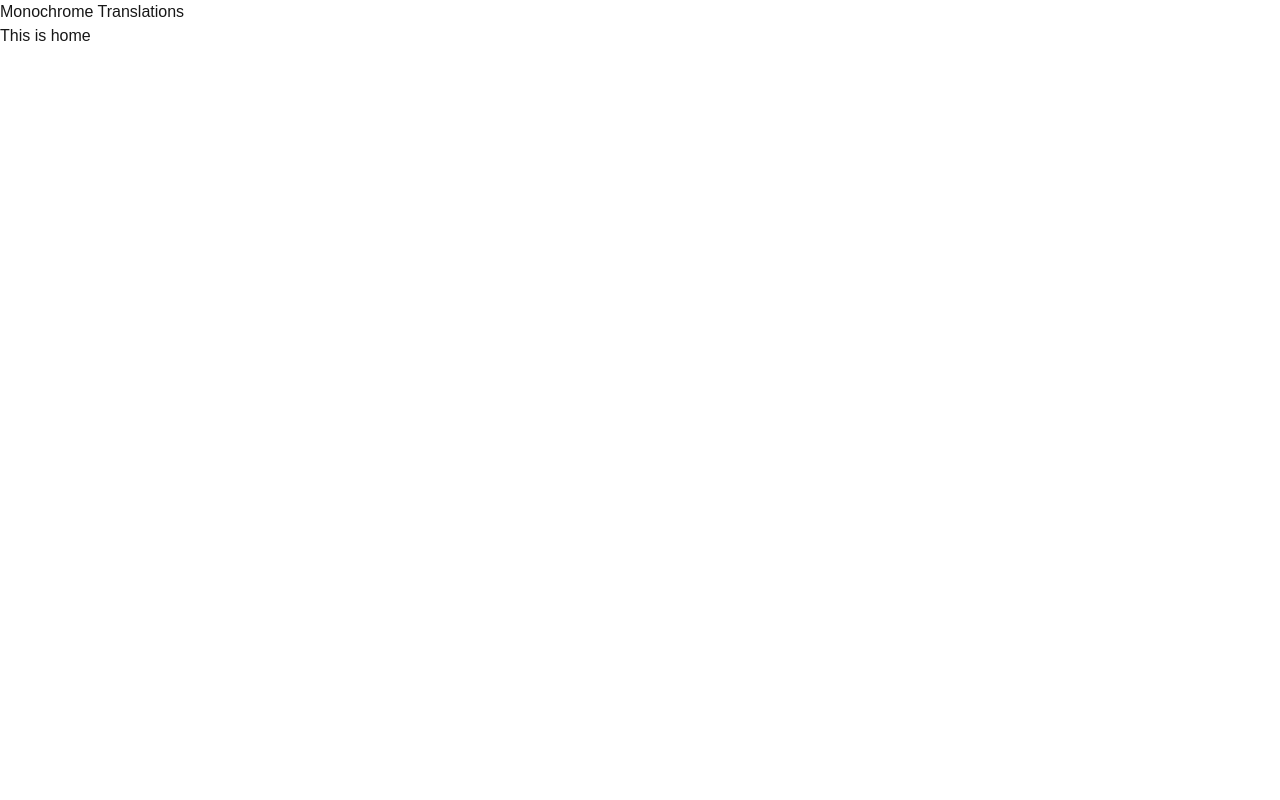
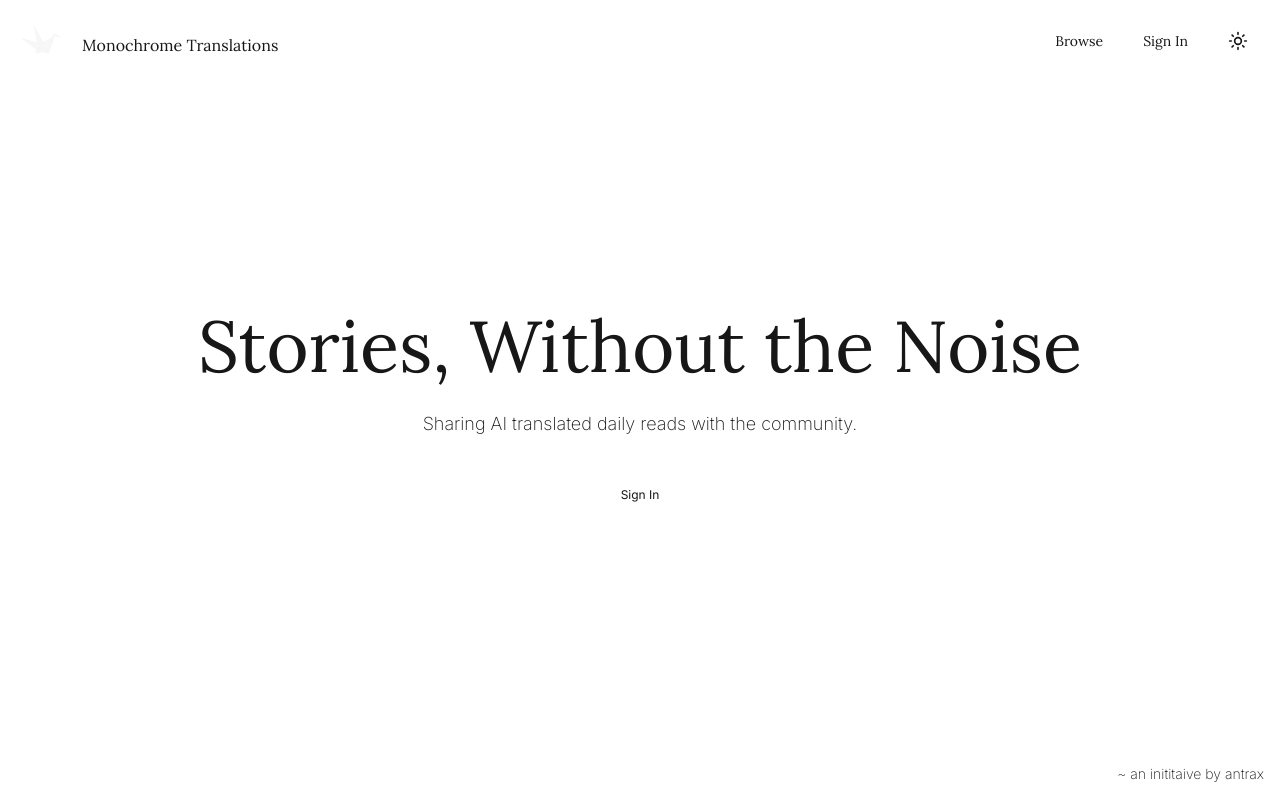
Before and after one commit to chaos-antrax/monochrometl-reader, a Next.js app: page / in a window 1280 px wide. Built offline with nearby package versions, Linux system fonts and the light colour scheme.

Commit message:
feat(page): landing

```diff
--- a/package.json
+++ b/package.json
@@ -13,6 +13,7 @@
     "lucide-react": "^1.25.0",
     "mongodb": "^7.5.0",
     "next": "16.2.11",
+    "next-themes": "^0.4.6",
     "react": "19.2.4",
     "react-dom": "19.2.4",
     "zod": "^4.4.3"
--- a/src/app/globals.css
+++ b/src/app/globals.css
@@ -3,6 +3,7 @@
 :root {
   --background: #ffffff;
   --foreground: #171717;
+  --theme-color: #f7f7f5;
 }
 
 @theme {
@@ -13,6 +14,7 @@
 @theme inline {
   --color-background: var(--background);
   --color-foreground: var(--foreground);
+  --color-theme: var(--theme-color);
   --font-sans: var(--font-geist-sans);
   --font-mono: var(--font-geist-mono);
 }
@@ -21,6 +23,7 @@
   :root {
     --background: #0a0a0a;
     --foreground: #ededed;
+    --theme-color: #1e1e1e;
   }
 }
 
--- a/src/app/layout.tsx
+++ b/src/app/layout.tsx
@@ -36,6 +36,7 @@ export default function RootLayout({
   return (
     <html
       lang="en"
+      suppressHydrationWarning
       className={`${geistSans.variable} ${geistMono.variable} ${inter.variable} ${lora.variable} h-full antialiased`}
     >
       <body className="min-h-full flex flex-col">
--- /dev/null
+++ b/src/app/novels/page.tsx
@@ -0,0 +1,7 @@
+import React from "react";
+
+const Novels = () => {
+  return <div>Novels</div>;
+};
+
+export default Novels;
--- a/src/app/page.tsx
+++ b/src/app/page.tsx
@@ -1,5 +1,28 @@
+import Button from "@/components/Button";
 import Image from "next/image";
 
 export default function Home() {
-  return <div>This is home</div>;
+  return (
+    <div>
+      <main className="xl:items-center justify-center max-w-3xl xl:max-w-full flex flex-col gap-6 xl:text-center px-10 md:px-16 mt-30 md:mt-56">
+        <h1 className="font-lora text-5xl md:text-7xl leading-14 md:leading-20">
+          Stories, Without the Noise
+        </h1>
+        <p className="font-inter font-extralight text-lg xl:text-md">
+          Sharing AI translated daily reads with the community.
+        </p>
+      </main>
+      <p className="font-inter text-sm font-extralight bottom-4 absolute right-4">
+        ~ an inititaive by antrax
+      </p>
+      <div className="flex gap-4 md:gap-10 xl:justify-center mt-10 px-10 md:px-16">
+        <Button type="block" className="block md:hidden">
+          Browse
+        </Button>
+        <Button type="block" href="/signup">
+          Sign In
+        </Button>
+      </div>
+    </div>
+  );
 }
--- /dev/null
+++ b/src/app/signin/page.tsx
@@ -0,0 +1,7 @@
+import React from "react";
+
+const SignIn = () => {
+  return <div>Sign In</div>;
+};
+
+export default SignIn;
--- /dev/null
+++ b/src/app/signup/page.tsx
@@ -0,0 +1,7 @@
+import React from "react";
+
+const SignUp = () => {
+  return <div>Sign Up</div>;
+};
+
+export default SignUp;
--- a/src/components/Button.tsx
+++ b/src/components/Button.tsx
@@ -1,7 +1,25 @@
-import React from "react";
+import Link from "next/link";
 
-const Button = () => {
-  return <div></div>;
+interface ButtonProps {
+  href?: string;
+  type?: "minimal" | "block";
+  className?: string;
+  children: React.ReactNode;
+}
+
+const Button = ({ href, type, children, className }: ButtonProps) => {
+  return type === "block" ? (
+    <Link
+      href={href || "#"}
+      className={`${className} border border-white/7 py-2 font-inter text-xs px-8`}
+    >
+      {children}
+    </Link>
+  ) : (
+    <Link href={href || "#"} className={`${className}`}>
+      {children}
+    </Link>
+  );
 };
 
 export default Button;
--- a/src/components/Header.tsx
+++ b/src/components/Header.tsx
@@ -1,7 +1,35 @@
+import Image from "next/image";
 import React from "react";
+import Button from "./Button";
+import { Sun, Moon } from "lucide-react";
 
 const Header = () => {
-  return <div>Monochrome Translations</div>;
+  return (
+    <nav className="flex justify-between items-center font-lora p-4">
+      <div>
+        <Button href="/" className="flex gap-4 items-center text">
+          <Image
+            src="/logo-white.png"
+            alt="Monochrome Translations Logo"
+            width={50}
+            height={50}
+          />
+          <p className="mt-2">Monochrome Translations</p>
+        </Button>
+      </div>
+      <div className="flex gap-10 text-sm px-4">
+        <Button href="/novels" className="hidden md:block">
+          Browse
+        </Button>
+        <Button href="/signin" className="hidden md:block">
+          Sign In
+        </Button>
+        <Button>
+          <Sun size={20} />
+        </Button>
+      </div>
+    </nav>
+  );
 };
 
 export default Header;
```
Also changed, not shown: 1 other file (tests, documents, lock files or other folders).
